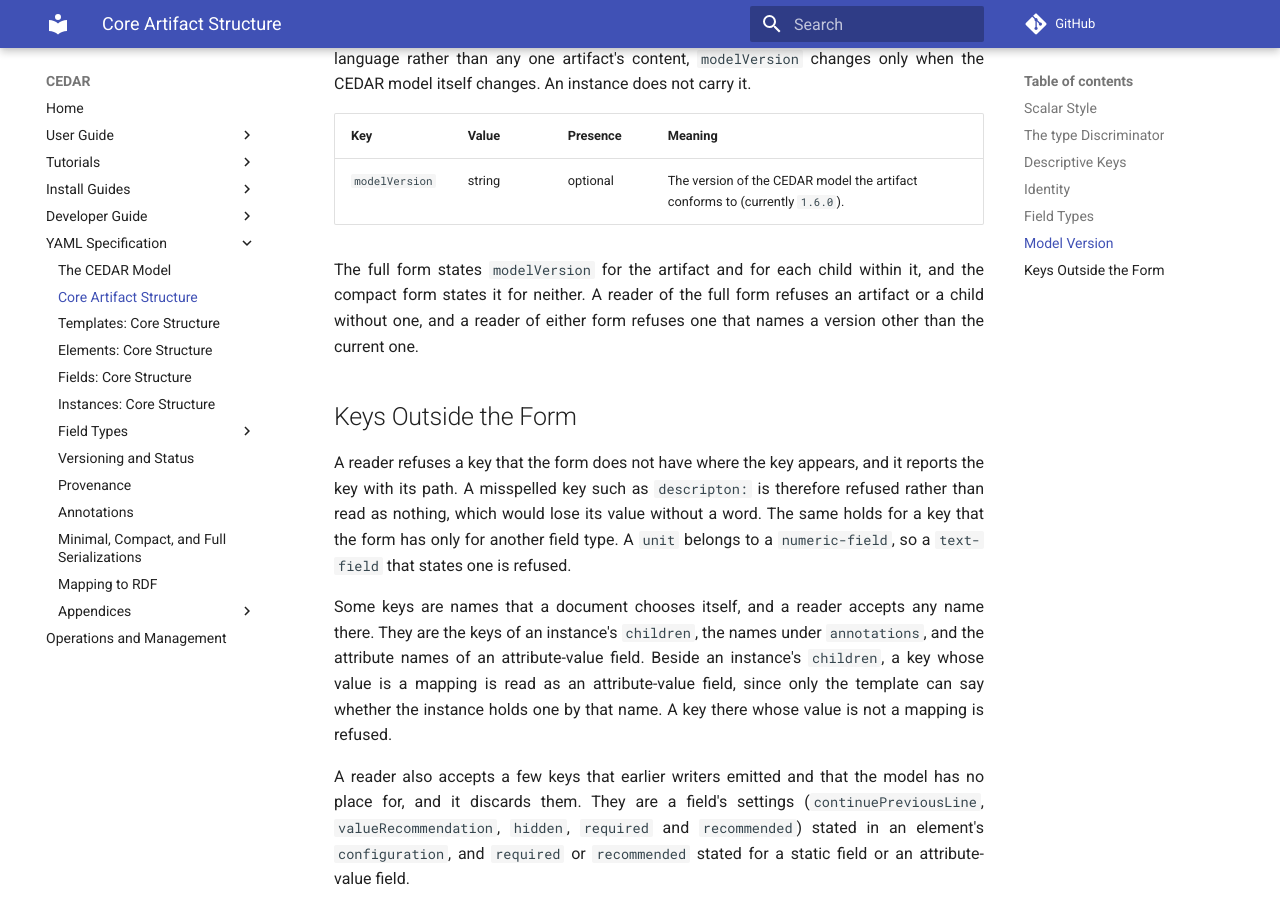
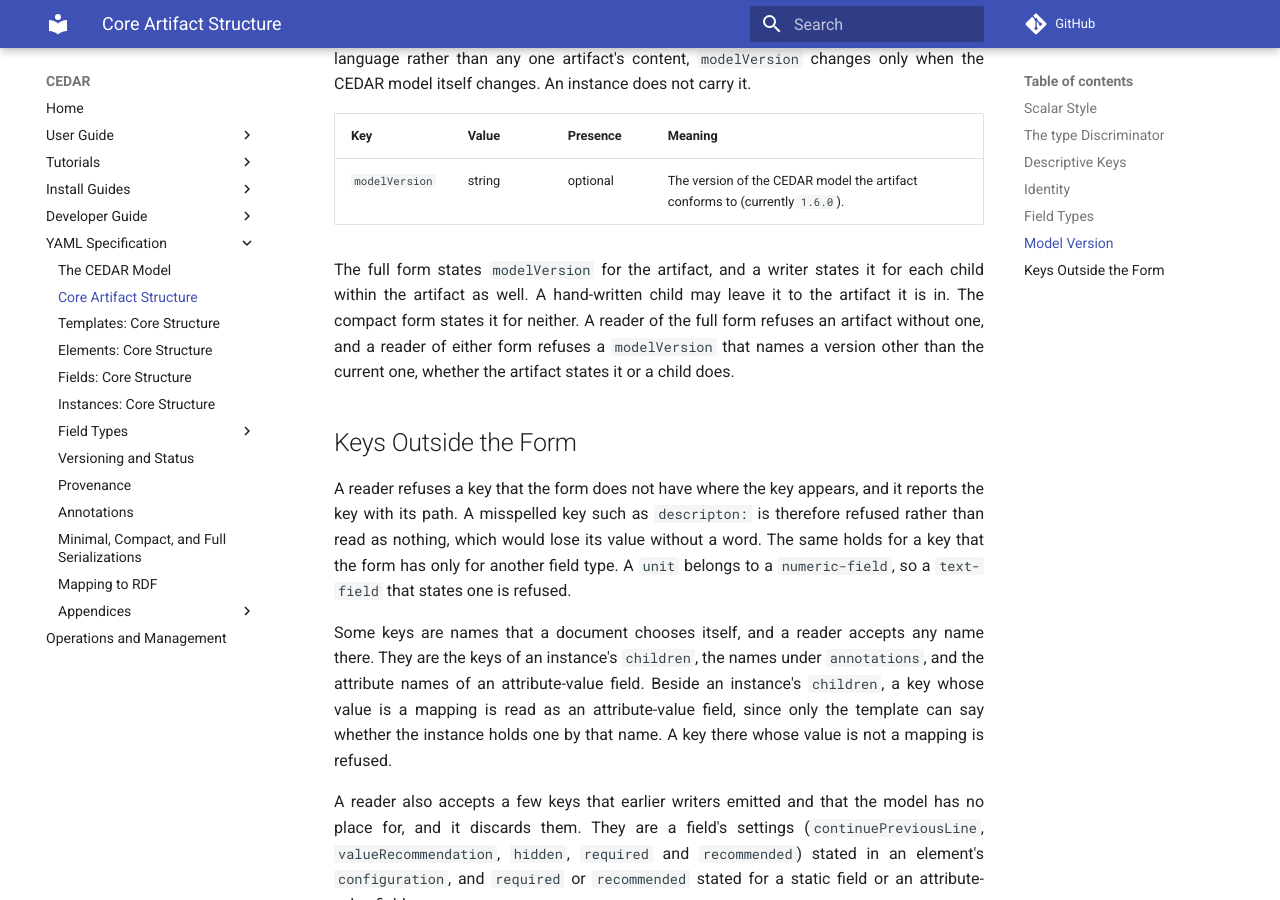
Before and after one commit to metadatacenter/cedar-mkdocs, an MkDocs documentation site: the page built from docs/yaml-spec/core-structure.md, in a window 1280 px wide and 900 px high, scrolled down 4017 px. Built offline with MkDocs 1.6.1 and Material for MkDocs 9.7.7, drawn with Linux system fonts in a browser that asks for light colours; comment, search, counter and statistics services are not loaded.

Commit message:
Let a hand-written YAML child leave its model version to the document
A writer states each child's model version, and a reader accepts a child
that leaves it to the artifact it is in, as both libraries' readers do. Any
model version stated must be the current one.

Co-Authored-By: Claude Opus 5.5 <noreply@anthropic.com>

```diff
--- a/docs/yaml-spec/core-structure.md
+++ b/docs/yaml-spec/core-structure.md
@@ -135,9 +135,11 @@ itself changes. An instance does not carry it.
 |-----|-------|----------|---------|
 | `modelVersion` | string | optional | The version of the CEDAR model the artifact conforms to (currently `1.6.0`). |
 
-The full form states `modelVersion` for the artifact and for each child within it, and the compact
-form states it for neither. A reader of the full form refuses an artifact or a child without one,
-and a reader of either form refuses one that names a version other than the current one.
+The full form states `modelVersion` for the artifact, and a writer states it for each child within
+the artifact as well. A hand-written child may leave it to the artifact it is in. The compact form
+states it for neither. A reader of the full form refuses an artifact without one, and a reader of
+either form refuses a `modelVersion` that names a version other than the current one, whether the
+artifact states it or a child does.
 
 ## Keys Outside the Form
 
```
